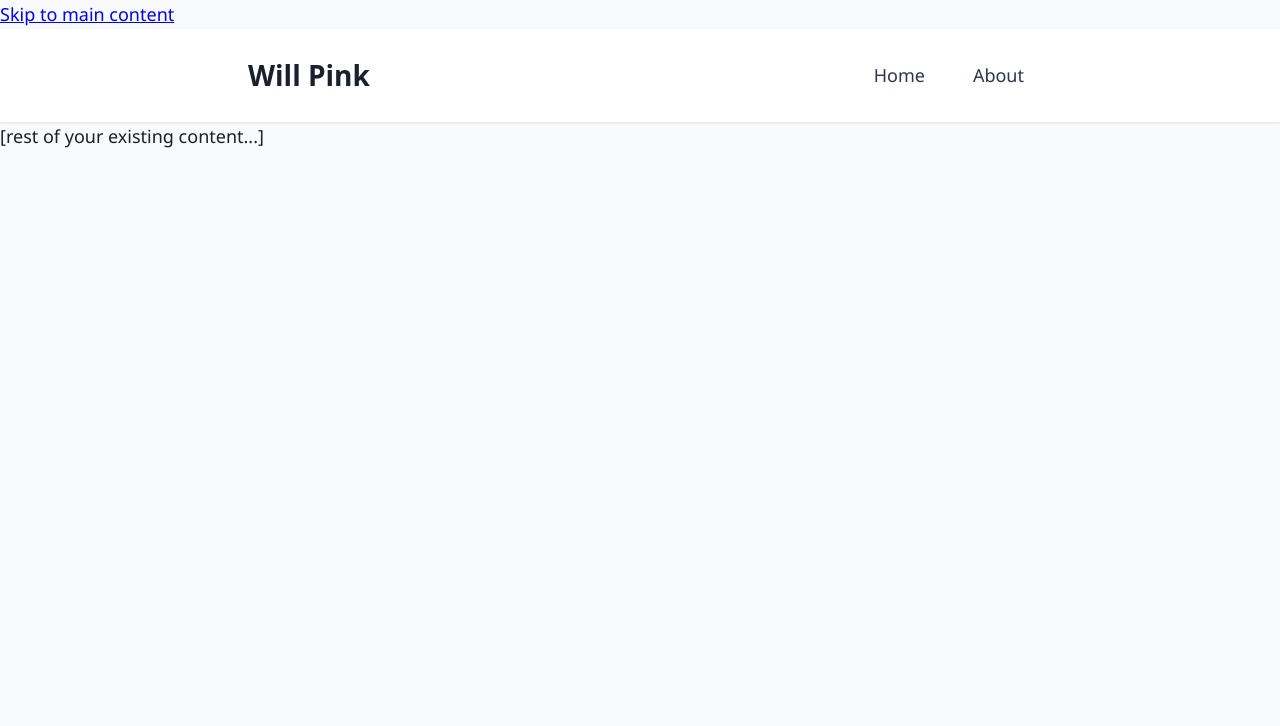
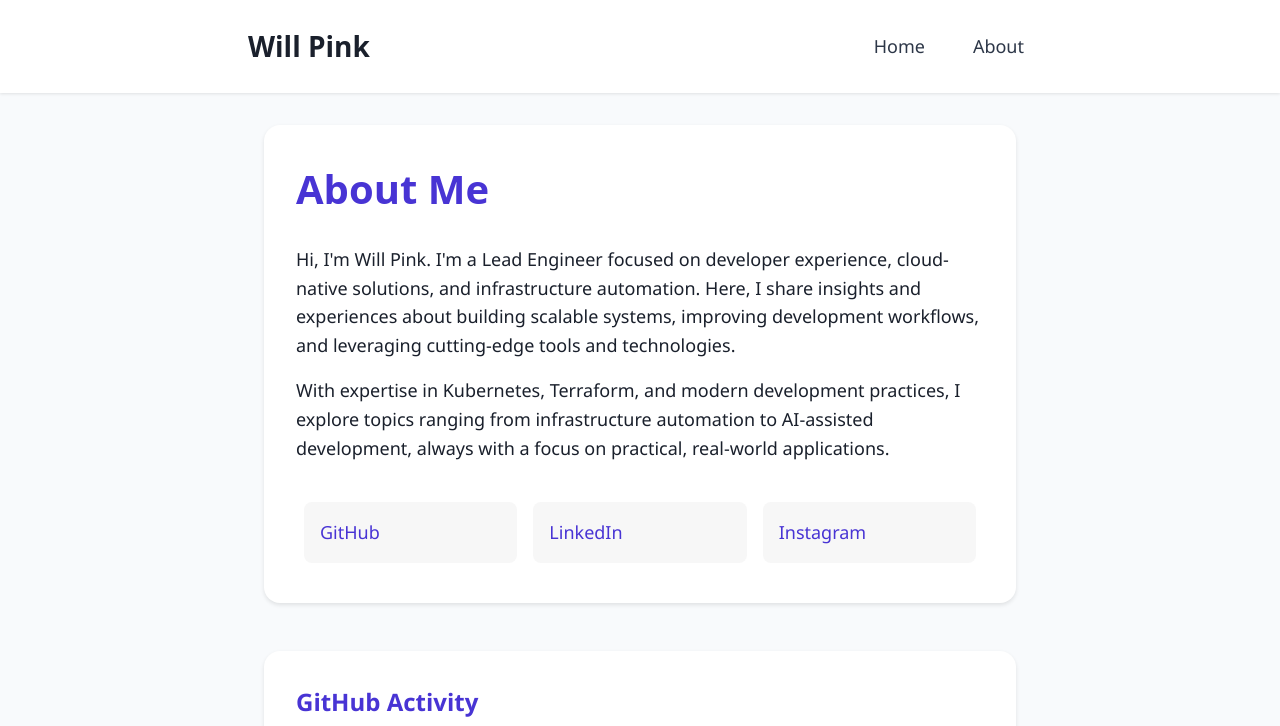
Before and after one commit to MrPink/mrpink.github.io, a Jekyll site: the page about.html, which Jekyll copies as it is, in a window 1280 px wide and 1400 px high. Shown: the top 726 px of the window. Built offline with Jekyll 4.4.1, drawn with Linux system fonts in a browser that asks for light colours; some of the changed text lies outside the part shown; grey boxes are pictures that could not be loaded.

Commit message:
Restore about page with social links and GitHub activity

```diff
--- a/about.html
+++ b/about.html
@@ -85,7 +85,150 @@
             outline: none;
         }
 
-        [rest of your existing about page styles...]
+        main {
+            max-width: var(--max-width);
+            margin: 2rem auto;
+            padding: 0 1.5rem;
+        }
+
+        .about-section {
+            background: var(--card-background);
+            border-radius: 1rem;
+            padding: 2rem;
+            margin-bottom: 3rem;
+            box-shadow: 0 2px 4px rgba(0, 0, 0, 0.1);
+        }
+
+        h1 {
+            font-family: var(--heading-font);
+            font-size: 2.5rem;
+            color: var(--accent-color);
+            margin-bottom: 1.5rem;
+        }
+
+        .about-text {
+            margin-bottom: 2rem;
+        }
+
+        .about-text p + p {
+            margin-top: 1rem;
+        }
+
+        .social-links {
+            display: grid;
+            grid-template-columns: repeat(auto-fit, minmax(200px, 1fr));
+            gap: 1rem;
+            margin-top: 2rem;
+        }
+
+        .social-link {
+            display: inline-flex;
+            align-items: center;
+            gap: 0.75rem;
+            padding: 1rem;
+            background-color: #f7f7f7;
+            border-radius: 0.5rem;
+            color: var(--accent-color);
+            text-decoration: none;
+            font-weight: 500;
+            transition: all 0.2s ease;
+        }
+
+        .social-link:hover,
+        .social-link:focus {
+            background-color: var(--accent-color);
+            color: white;
+            transform: translateY(-2px);
+        }
+
+        .github-activity {
+            margin-top: 2rem;
+            background: var(--card-background);
+            border-radius: 1rem;
+            padding: 2rem;
+            box-shadow: 0 2px 4px rgba(0, 0, 0, 0.1);
+        }
+
+        .github-activity h2 {
+            font-size: 1.5rem;
+            color: var(--accent-color);
+            margin-bottom: 1.5rem;
+        }
+
+        .github-calendar {
+            width: 100%;
+            border: none;
+            overflow: hidden;
+            margin-top: 1rem;
+        }
+
+        footer {
+            text-align: center;
+            padding: 2rem;
+            color: var(--secondary-color);
+            font-size: 0.875rem;
+            margin-top: 4rem;
+        }
+
+        @media (max-width: 768px) {
+            :root {
+                --max-width: 100%;
+            }
+
+            body {
+                font-size: 1rem;
+            }
+
+            h1 {
+                font-size: 2rem;
+            }
+
+            nav {
+                flex-direction: column;
+                gap: 1rem;
+                align-items: flex-start;
+            }
+
+            .nav-links {
+                flex-direction: column;
+                width: 100%;
+                gap: 0.5rem;
+            }
+
+            .nav-links a {
+                display: block;
+                width: 100%;
+            }
+
+            .social-links {
+                grid-template-columns: 1fr;
+            }
+
+            .social-link {
+                width: 100%;
+                justify-content: center;
+            }
+        }
+
+        @media (prefers-reduced-motion: reduce) {
+            .social-link,
+            .logo,
+            .nav-links a {
+                transition: none;
+            }
+        }
+
+        .sr-only {
+            position: absolute;
+            width: 1px;
+            height: 1px;
+            padding: 0;
+            margin: -1px;
+            overflow: hidden;
+            clip: rect(0, 0, 0, 0);
+            white-space: nowrap;
+            border: 0;
+        }
     </style>
 </head>
 <body>
@@ -101,6 +244,36 @@
         </nav>
     </header>
 
-    [rest of your existing content...]
+    <main id="main-content" role="main">
+        <section class="about-section" aria-labelledby="about-heading">
+            <h1 id="about-heading">About Me</h1>
+            <div class="about-text">
+                <p>Hi, I'm Will Pink. I'm a Lead Engineer focused on developer experience, cloud-native solutions, and infrastructure automation. Here, I share insights and experiences about building scalable systems, improving development workflows, and leveraging cutting-edge tools and technologies.</p>
+                <p>With expertise in Kubernetes, Terraform, and modern development practices, I explore topics ranging from infrastructure automation to AI-assisted development, always with a focus on practical, real-world applications.</p>
+            </div>
+            <nav class="social-links" aria-label="Social links">
+                <a href="https://github.com/MrPink" class="social-link" target="_blank" rel="noopener noreferrer" aria-label="GitHub Profile">
+                    GitHub
+                </a>
+                <a href="https://www.linkedin.com/in/william-p-2b019a8/" class="social-link" target="_blank" rel="noopener noreferrer" aria-label="LinkedIn Profile">
+                    LinkedIn
+                </a>
+                <a href="https://www.instagram.com/mrpinksss/" class="social-link" target="_blank" rel="noopener noreferrer" aria-label="Instagram Profile">
+                    Instagram
+                </a>
+            </nav>
+        </section>
+
+        <section class="github-activity" aria-labelledby="github-heading">
+            <h2 id="github-heading">GitHub Activity</h2>
+            <div class="github-calendar">
+                <img src="https://ghchart.rshah.org/4834d4/MrPink" alt="Will Pink's GitHub Contributions" style="width: 100%; height: auto;" />
+            </div>
+        </section>
+    </main>
+
+    <footer role="contentinfo">
+        <p>&copy; 2024 Will Pink. All rights reserved.</p>
+    </footer>
 </body>
 </html>
```
